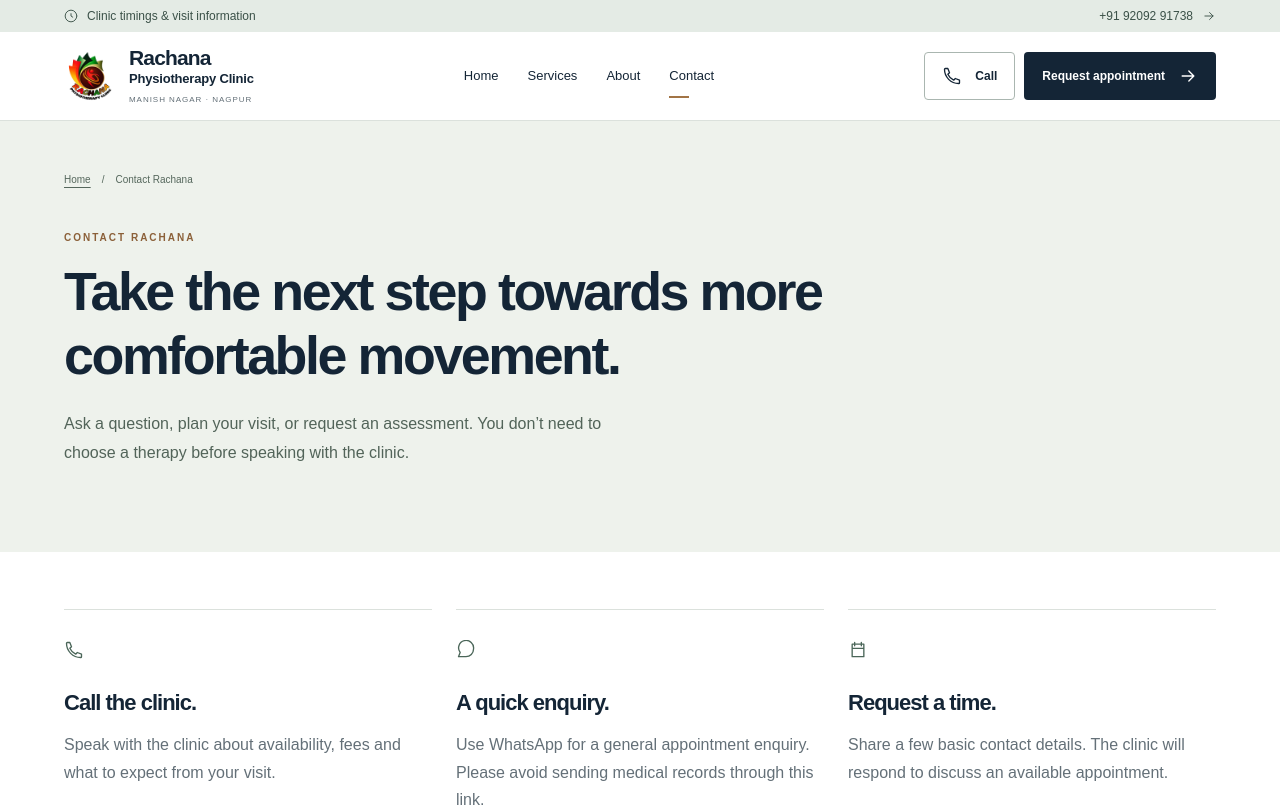
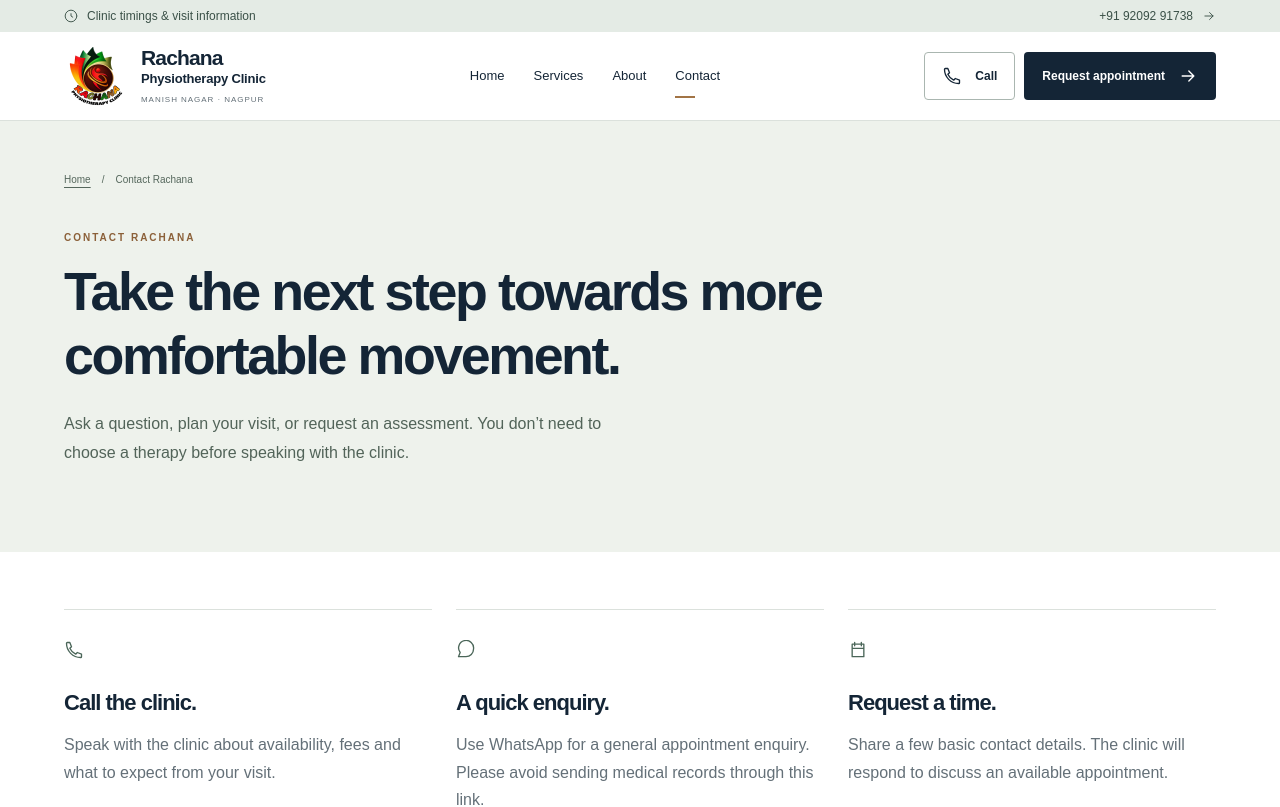
Before and after one commit to 0Akshat005/Rachna-s-clinic, a Next.js app: page /contact in a window 1280 px wide. Shown: the top 807 px of the page. Built offline with nearby package versions, Linux system fonts and the light colour scheme; no server answers; a web font is replaced by a local one.

Commit message:
style(brand): increase logo size to 64px for enhanced legibility and visual balance

```diff
--- a/app/globals.css
+++ b/app/globals.css
@@ -237,8 +237,8 @@ a:hover {
 }
 .brand img,
 .brand .brand-logo {
-  width: 52px;
-  height: 52px;
+  width: 64px;
+  height: 64px;
   object-fit: contain;
   aspect-ratio: 1 / 1;
   flex-shrink: 0;
@@ -1190,8 +1190,8 @@ details[open] .faq-symbol:after {
   }
   .brand img,
   .brand .brand-logo {
-    width: 44px;
-    height: 44px;
+    width: 50px;
+    height: 50px;
   }
   .brand strong {
     font-size: 20px;
@@ -1491,8 +1491,8 @@ details[open] .faq-symbol:after {
   }
   .brand img,
   .brand .brand-logo {
-    width: 40px;
-    height: 40px;
+    width: 44px;
+    height: 44px;
   }
   .brand {
     gap: 8px;
--- a/components/site-header.tsx
+++ b/components/site-header.tsx
@@ -23,8 +23,8 @@ export function Brand({ dark = false }: { dark?: boolean }) {
       <Image
         src={media.brand.src}
         alt=""
-        width={52}
-        height={52}
+        width={64}
+        height={64}
         priority={!dark}
         className="brand-logo"
       />
```
